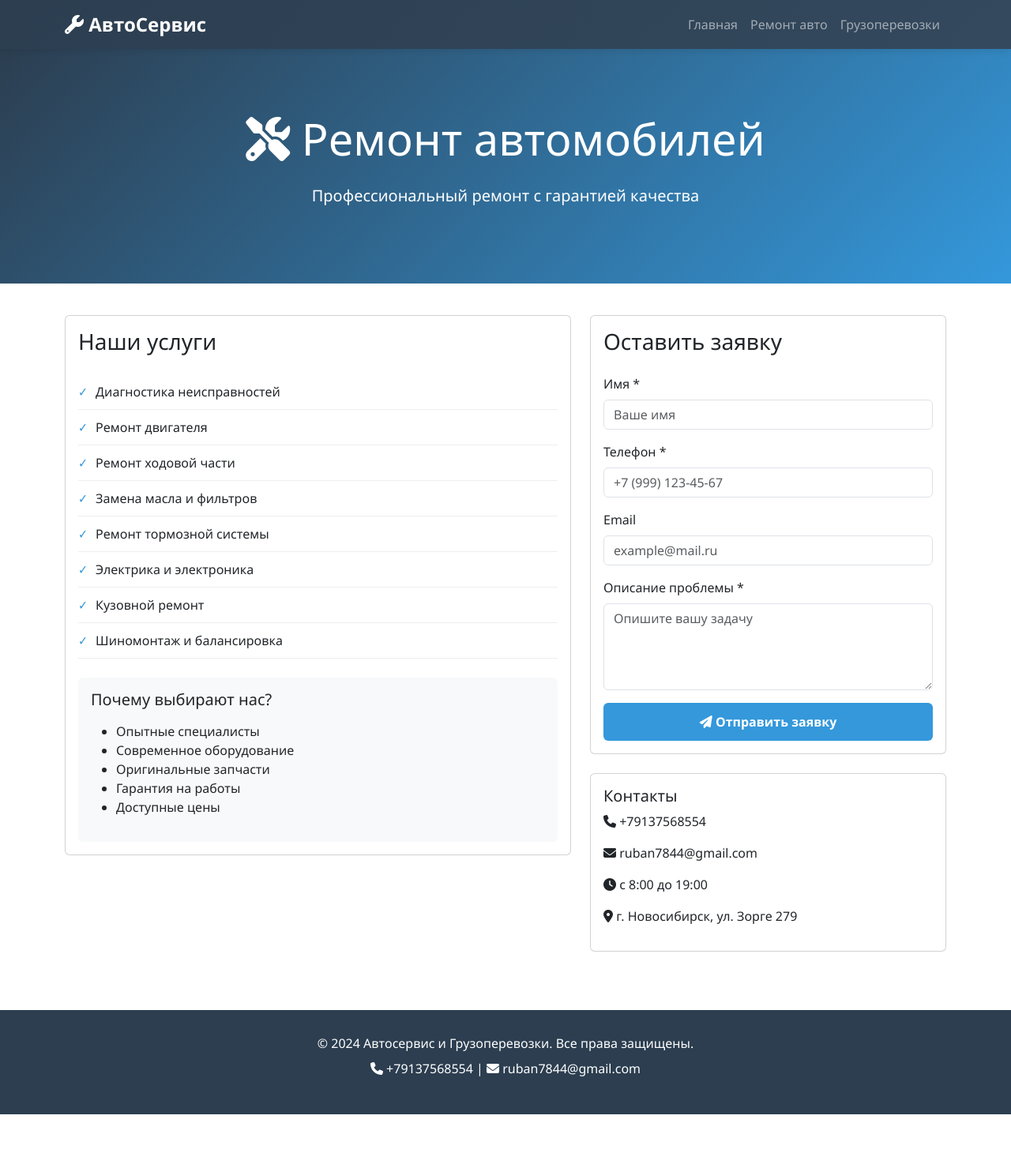
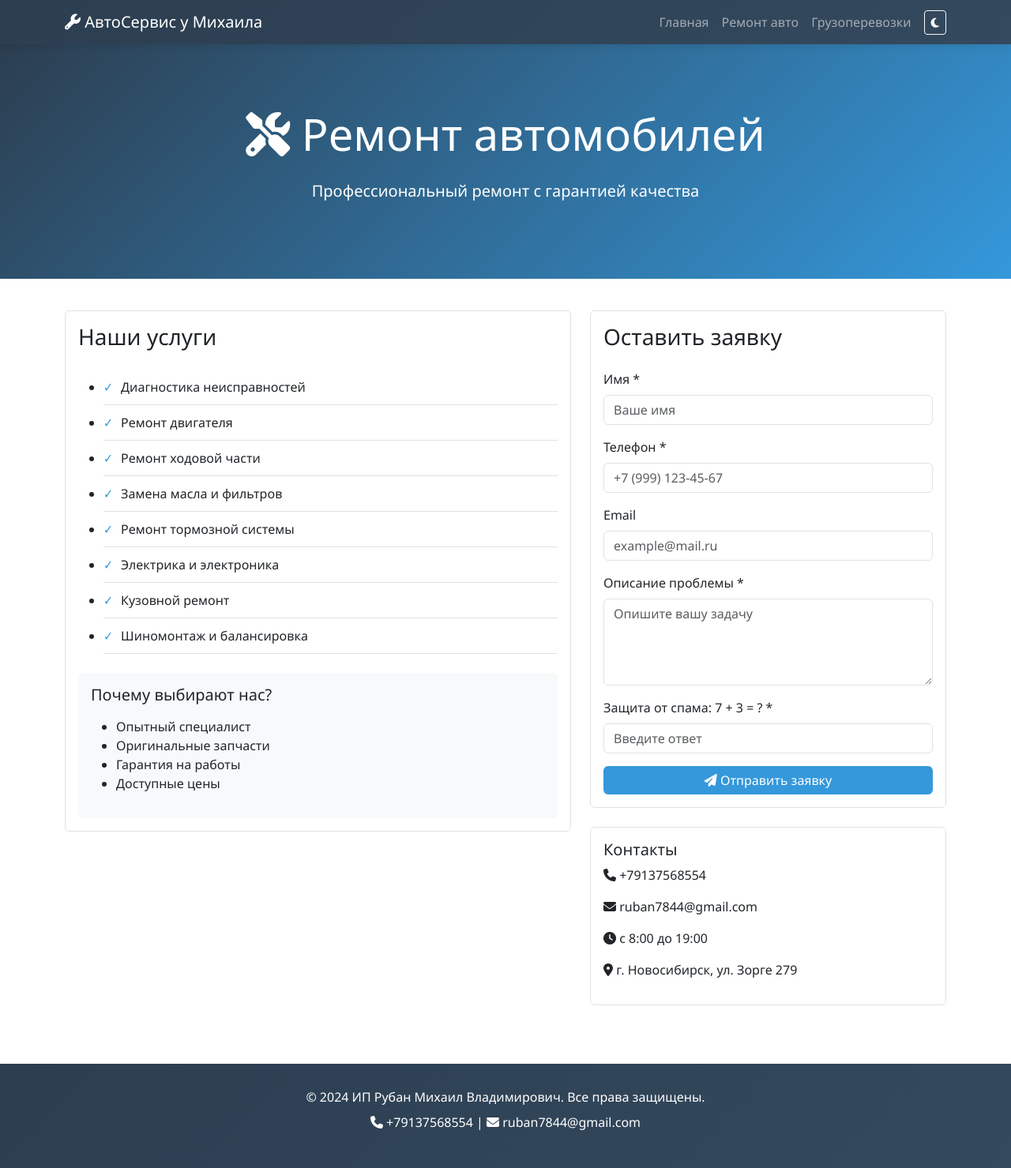
Before and after one commit to Broskjii/sait_otsa, a Django app: page /auto-repair/ in a window 1280 px wide. Shown: the whole page at 79% size. Before the commit the page ends 1411 px from the top, so only its background shows below. Run offline with Django 5.2, Linux system fonts and the light colour scheme; data comes from the database, SQL or seed files in the repository; both versions use the stored data as it was after the commit.

Commit message:
добавил темную тему и каптчу от ботов

```diff
--- a/services/templates/services/auto_repair.html
+++ b/services/templates/services/auto_repair.html
@@ -1,6 +1,6 @@
 {% extends 'services/base.html' %}
 
-{% block title %}Ремонт автомобилей{% endblock %}
+{% block title %}Ремонт автомобилей у Михаила{% endblock %}
 
 {% block content %}
 <div class="hero">
@@ -28,8 +28,7 @@
                     <div class="mt-4 p-3 bg-light rounded">
                         <h5>Почему выбирают нас?</h5>
                         <ul class="mt-3">
-                            <li>Опытные специалисты</li>
-                            <li>Современное оборудование</li>
+                            <li>Опытный специалист</li>
                             <li>Оригинальные запчасти</li>
                             <li>Гарантия на работы</li>
                             <li>Доступные цены</li>
@@ -79,6 +78,11 @@
                             {% endif %}
                         </div>
 
+                        <div class="mb-3">
+                            <label class="form-label">Защита от спама: {{ captcha_question }} = ? *</label>
+                            <input type="number" name="captcha" class="form-control" placeholder="Введите ответ" required>
+                        </div>
+
                         {{ form.service_type.as_hidden }}
 
                         <button type="submit" class="btn btn-primary w-100">
--- a/services/templates/services/base.html
+++ b/services/templates/services/base.html
@@ -3,104 +3,50 @@
 <head>
     <meta charset="UTF-8">
     <meta name="viewport" content="width=device-width, initial-scale=1.0">
-    <title>{% block title %}Автосервис и Грузоперевозки{% endblock %}</title>
+    <title>{% block title %}Автосервис и Грузоперевозки у Михаила{% endblock %}</title>
     <link href="https://cdn.jsdelivr.net/npm/bootstrap@5.3.0/dist/css/bootstrap.min.css" rel="stylesheet">
     <link rel="stylesheet" href="https://cdnjs.cloudflare.com/ajax/libs/font-awesome/6.4.0/css/all.min.css">
     <style>
     :root {
         --primary-color: #2c3e50;
-            --secondary-color: #e74c3c;
         --accent-color: #3498db;
+        --bg-color: #ffffff;
+        --text-color: #212529;
+        --card-bg: #ffffff;
+        --muted-bg: #f8f9fa;
+        --border-color: #dee2e6;
+        --navbar-bg: linear-gradient(135deg, #2c3e50 0%, #34495e 100%);
+        --hero-bg: linear-gradient(135deg, #2c3e50 0%, #3498db 100%);
     }
-
+    [data-theme="dark"] {
+        --primary-color: #0d1117;
+        --accent-color: #3b82f6;
+        --bg-color: #121212;
+        --text-color: #e4e6eb;
+        --card-bg: #1e1e1e;
+        --muted-bg: #2a2a2a;
+        --border-color: #333;
+        --navbar-bg: linear-gradient(135deg, #000 0%, #1f1f1f 100%);
+        --hero-bg: linear-gradient(135deg, #0d1117 0%, #1e3a8a 100%);
+    }
     body {
+        background-color: var(--bg-color);
+        color: var(--text-color);
+        transition: background-color 0.3s, color 0.3s;
         font-family: 'Segoe UI', Tahoma, Geneva, Verdana, sans-serif;
     }
-
-        .navbar {
-            background: linear-gradient(135deg, var(--primary-color) 0%, #34495e 100%);
-            box-shadow: 0 2px 10px rgba(0,0,0,0.1);
-        }
-
-        .navbar-brand {
-            font-weight: bold;
-            font-size: 1.5rem;
-        }
-
-        .hero {
-            background: linear-gradient(135deg, var(--primary-color) 0%, var(--accent-color) 100%);
-            color: white;
-            padding: 80px 0;
-            margin-bottom: 40px;
-        }
-
-        .service-card {
-            transition: transform 0.3s, box-shadow 0.3s;
-            border: none;
-            box-shadow: 0 2px 15px rgba(0,0,0,0.1);
-            margin-bottom: 20px;
-        }
-
-        .service-card:hover {
-            transform: translateY(-5px);
-            box-shadow: 0 5px 25px rgba(0,0,0,0.15);
-        }
-
-        .service-icon {
-            font-size: 3rem;
-            color: var(--accent-color);
-            margin-bottom: 20px;
-        }
-
-        .btn-primary {
-            background-color: var(--accent-color);
-            border: none;
-            padding: 12px 30px;
-            font-weight: 600;
-            transition: all 0.3s;
-        }
-
-        .btn-primary:hover {
-            background-color: #2980b9;
-            transform: translateY(-2px);
-            box-shadow: 0 5px 15px rgba(52, 152, 219, 0.3);
-        }
-
-        .contact-info {
-            background-color: #f8f9fa;
-            padding: 30px;
-            border-radius: 10px;
-            margin-top: 30px;
-        }
-
-        .contact-info i {
-            color: var(--accent-color);
-            margin-right: 10px;
-        }
-
-        footer {
-            background-color: var(--primary-color);
-            color: white;
-            padding: 30px 0;
-            margin-top: 50px;
-        }
-
-        .service-list {
-            list-style: none;
-            padding: 0;
-        }
-
-        .service-list li {
-            padding: 10px 0;
-            border-bottom: 1px solid #eee;
-        }
-
-        .service-list li:before {
-            content: "✓";
-            color: var(--accent-color);
-            font-weight: bold;
-            margin-right: 10px;
-        }
+    .navbar { background: var(--navbar-bg) !important; box-shadow: 0 2px 10px rgba(0,0,0,0.1); }
+    .hero { background: var(--hero-bg); color: white; padding: 80px 0; margin-bottom: 40px; }
+    .card, .service-card { background-color: var(--card-bg); color: var(--text-color); border: 1px solid var(--border-color); transition: transform 0.3s; }
+    .service-card:hover { transform: translateY(-5px); }
+    .contact-info, .bg-light { background-color: var(--muted-bg) !important; color: var(--text-color); }
+    footer { background: var(--navbar-bg); color: white; padding: 30px 0; margin-top: 50px; }
+    .service-list li { border-bottom: 1px solid var(--border-color); padding: 10px 0; }
+    .service-list li:before { content: "✓"; color: var(--accent-color); margin-right: 10px; }
+    .form-control { background-color: var(--card-bg); color: var(--text-color); border-color: var(--border-color); }
+    .form-control:focus { background-color: var(--card-bg); color: var(--text-color); border-color: var(--accent-color); box-shadow: 0 0 0 .25rem rgba(52,152,219,.25); }
+    .btn-primary { background-color: var(--accent-color); border: none; }
+    .service-icon { font-size: 3rem; color: var(--accent-color); margin-bottom: 20px; }
     </style>
 </head>
 <body>
@@ -108,21 +54,20 @@
     <nav class="navbar navbar-expand-lg navbar-dark">
         <div class="container">
             <a class="navbar-brand" href="{% url 'home' %}">
-                <i class="fas fa-wrench"></i> АвтоСервис
+                <i class="fas fa-wrench"></i> АвтоСервис у Михаила
             </a>
             <button class="navbar-toggler" type="button" data-bs-toggle="collapse" data-bs-target="#navbarNav">
                 <span class="navbar-toggler-icon"></span>
             </button>
             <div class="collapse navbar-collapse" id="navbarNav">
-                <ul class="navbar-nav ms-auto">
-                    <li class="nav-item">
-                        <a class="nav-link" href="{% url 'home' %}">Главная</a>
-                    </li>
-                    <li class="nav-item">
-                        <a class="nav-link" href="{% url 'auto_repair' %}">Ремонт авто</a>
-                    </li>
-                    <li class="nav-item">
-                        <a class="nav-link" href="{% url 'cargo_transport' %}">Грузоперевозки</a>
+                <ul class="navbar-nav ms-auto align-items-center">
+                        <li class="nav-item"><a class="nav-link" href="{% url 'home' %}">Главная</a></li>
+                        <li class="nav-item"><a class="nav-link" href="{% url 'auto_repair' %}">Ремонт авто</a></li>
+                        <li class="nav-item"><a class="nav-link" href="{% url 'cargo_transport' %}">Грузоперевозки</a></li>
+                        <li class="nav-item ms-2">
+                        <button id="theme-toggle" class="btn btn-outline-light btn-sm" title="Сменить тему">
+                        <i class="fas fa-moon"></i>
+                        </button>
                     </li>
                 </ul>
             </div>
@@ -147,7 +92,7 @@
     <!-- Футер -->
     <footer>
         <div class="container text-center">
-            <p class="mb-0">&copy; 2024 Автосервис и Грузоперевозки. Все права защищены.</p>
+            <p class="mb-0">&copy; 2024 ИП Рубан Михаил Владимирович. Все права защищены.</p>
             {% if contact %}
                 <p class="mt-2">
                     <i class="fas fa-phone"></i> {{ contact.phone }} |
@@ -158,5 +103,23 @@
     </footer>
 
     <script src="https://cdn.jsdelivr.net/npm/bootstrap@5.3.0/dist/js/bootstrap.bundle.min.js"></script>
+    <script>
+document.addEventListener('DOMContentLoaded', function() {
+    const html = document.documentElement;
+    const btn = document.getElementById('theme-toggle');
+    const savedTheme = localStorage.getItem('theme') || 'light';
+
+    html.setAttribute('data-theme', savedTheme);
+    btn.innerHTML = savedTheme === 'dark' ? '<i class="fas fa-sun"></i>' : '<i class="fas fa-moon"></i>';
+
+    btn.onclick = () => {
+        const current = html.getAttribute('data-theme');
+        const next = current === 'dark' ? 'light' : 'dark';
+        html.setAttribute('data-theme', next);
+        localStorage.setItem('theme', next);
+        btn.innerHTML = next === 'dark' ? '<i class="fas fa-sun"></i>' : '<i class="fas fa-moon"></i>';
+    };
+});
+</script>
 </body>
 </html>
--- a/services/templates/services/home.html
+++ b/services/templates/services/home.html
@@ -5,7 +5,7 @@
 {% block content %}
 <div class="hero">
     <div class="container text-center">
-        <h1 class="display-4 mb-4">Автосервис и Грузоперевозки</h1>
+        <h1 class="display-4 mb-4">Автосервис и Грузоперевозки у Михаила</h1>
         <p class="lead">Профессиональный ремонт автомобилей и надежные грузоперевозки до 3,5 тонн</p>
     </div>
 </div>
--- a/services/views.py
+++ b/services/views.py
@@ -1,7 +1,16 @@
+import random
 from django.shortcuts import render, redirect
 from django.contrib import messages
 from .models import ContactInfo, ServiceRequest
 from .forms import ServiceRequestForm
+
+
+def get_captcha(request):
+    """Генерирует простой математический пример для капчи"""
+    a = random.randint(2, 9)
+    b = random.randint(1, 9)
+    request.session['captcha_answer'] = a + b
+    return f"{a} + {b}"
 
 
 def home(request):
@@ -13,18 +22,6 @@ def home(request):
 def auto_repair(request):
     """Страница ремонта автомобилей"""
     contact = ContactInfo.objects.first()
-
-    if request.method == 'POST':
-        form = ServiceRequestForm(request.POST)
-        if form.is_valid():
-            service_request = form.save(commit=False)
-            service_request.service_type = 'repair'
-            service_request.save()
-            messages.success(request, 'Ваша заявка успешно отправлена! Мы свяжемся с вами в ближайшее время.')
-            return redirect('auto_repair')
-    else:
-        form = ServiceRequestForm(initial={'service_type': 'repair'})
-
     services_list = [
         'Диагностика неисправностей',
         'Ремонт двигателя',
@@ -36,28 +33,35 @@ def auto_repair(request):
         'Шиномонтаж и балансировка',
     ]
 
+    if request.method == 'POST':
+        form = ServiceRequestForm(request.POST)
+        user_answer = request.POST.get('captcha', '').strip()
+        correct_answer = str(request.session.get('captcha_answer', ''))
+
+        if user_answer != correct_answer:
+            messages.error(request, 'Неверный ответ на проверку. Попробуйте еще раз.')
+        elif form.is_valid():
+            service_request = form.save(commit=False)
+            service_request.service_type = 'repair'
+            service_request.save()
+            messages.success(request, 'Ваша заявка успешно отправлена! Мы свяжемся с вами в ближайшее время.')
+            return redirect('auto_repair')
+    else:
+        form = ServiceRequestForm(initial={'service_type': 'repair'})
+
+    captcha_question = get_captcha(request)
+
     return render(request, 'services/auto_repair.html', {
         'contact': contact,
         'form': form,
-        'services': services_list
+        'services': services_list,
+        'captcha_question': captcha_question
     })
 
 
 def cargo_transport(request):
     """Страница грузоперевозок"""
     contact = ContactInfo.objects.first()
-
-    if request.method == 'POST':
-        form = ServiceRequestForm(request.POST)
-        if form.is_valid():
-            service_request = form.save(commit=False)
-            service_request.service_type = 'cargo'
-            service_request.save()
-            messages.success(request, 'Ваша заявка успешно отправлена! Мы свяжемся с вами в ближайшее время.')
-            return redirect('cargo_transport')
-    else:
-        form = ServiceRequestForm(initial={'service_type': 'cargo'})
-
     services_list = [
         'Перевозка грузов до 3,5 тонн',
         'Квартирные переезды',
@@ -69,8 +73,27 @@ def cargo_transport(request):
         'Вывоз мусора',
     ]
 
+    if request.method == 'POST':
+        form = ServiceRequestForm(request.POST)
+        user_answer = request.POST.get('captcha', '').strip()
+        correct_answer = str(request.session.get('captcha_answer', ''))
+
+        if user_answer != correct_answer:
+            messages.error(request, 'Неверный ответ на проверку. Попробуйте еще раз.')
+        elif form.is_valid():
+            service_request = form.save(commit=False)
+            service_request.service_type = 'cargo'
+            service_request.save()
+            messages.success(request, 'Ваша заявка успешно отправлена! Мы свяжемся с вами в ближайшее время.')
+            return redirect('cargo_transport')
+    else:
+        form = ServiceRequestForm(initial={'service_type': 'cargo'})
+
+    captcha_question = get_captcha(request)
+
     return render(request, 'services/cargo_transport.html', {
         'contact': contact,
         'form': form,
-        'services': services_list
+        'services': services_list,
+        'captcha_question': captcha_question
     })
```
Also changed, not shown: services/templates/services/cargo_transport.html (+7 -2 lines), README.md, db.sqlite3, 1 other file. Lines whose indentation alone changed are shown as unchanged.
